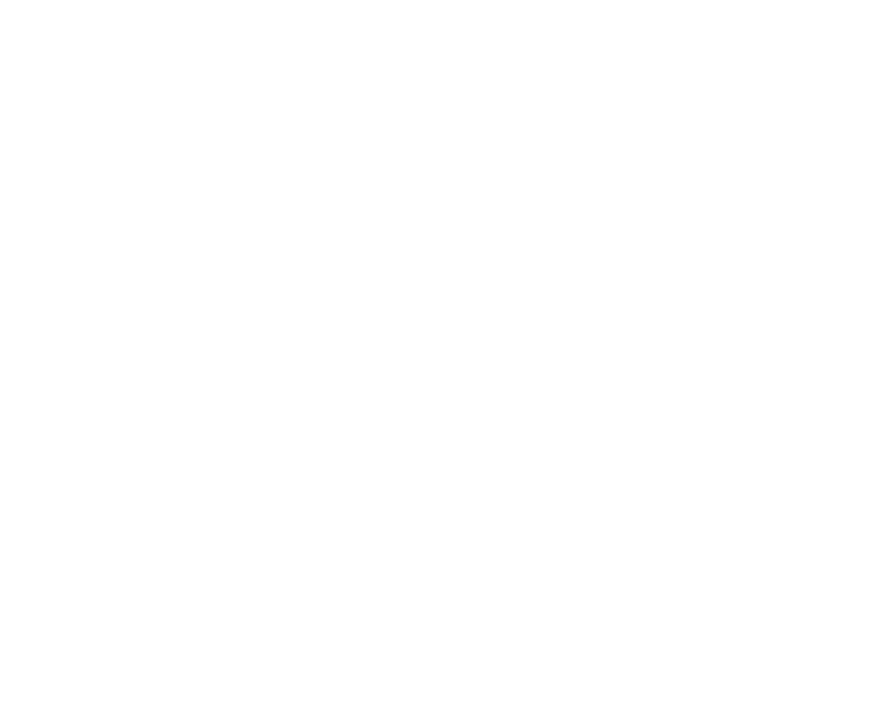
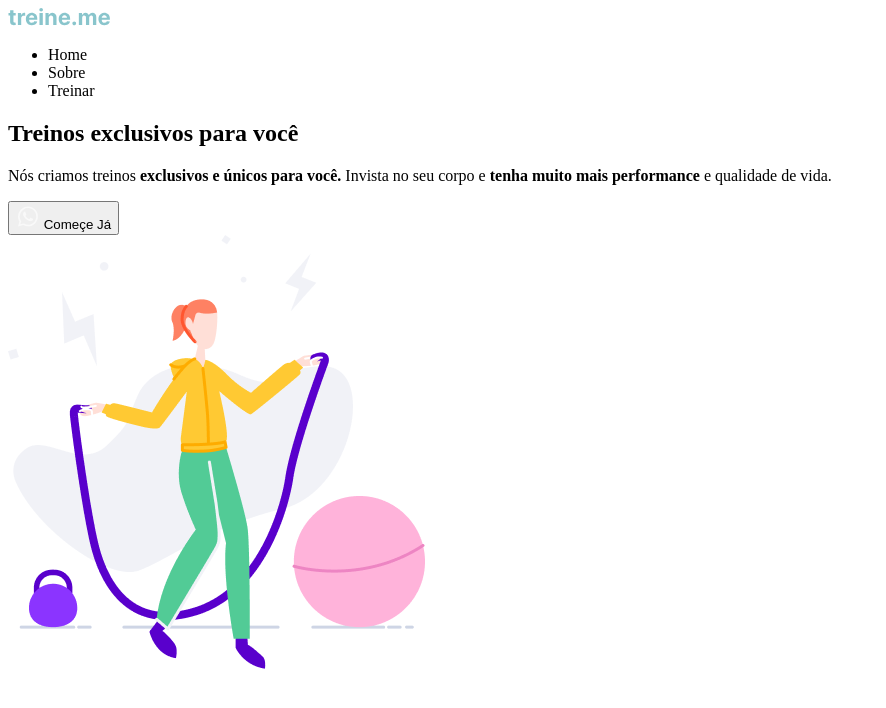
Before and after one commit to TTVTheAgregado/Projeto-02, a plain HTML site: page index.html in a window 1280 px wide. Shown: the whole page, without its empty margins (0-886 px from the left). Drawn offline with Linux system fonts and the light colour scheme.

Commit message:
Adicionado imagens ao site.

```diff
--- a/index.html
+++ b/index.html
@@ -8,8 +8,39 @@
 <body>
 
     <div class="page"></div>
-     <header></header>
-     <main></main>
+     <header>
+        <img src="/images/treine.me.svg" alt="Treine-me">
+
+        <nav>
+            <ul>
+                <li>Home</li>
+                <li>Sobre</li>
+                <li>Treinar</li>
+            </ul>
+        </nav>
+
+    </header>
+
+     <main>
+
+        <section class="text">
+          <h1>
+            Treinos exclusivos para você
+          </h1>
+
+          <p>
+             Nós criamos treinos <strong>exclusivos e únicos para você.</strong>
+             Invista no seu corpo e <strong>tenha muito mais performance</strong> e qualidade de vida.
+          </p>
+
+          <button>
+            <img src="/images/whatsapp 1.svg" alt="Icone do whatsapp">
+            Começe Já
+          </button>
+        </section>
+        <img src="/images/fitness-jump.png" alt="Desenho de uma mulher pulando corda">
+     </main>
+
      <footer></footer>
     </div>
 </body>
```
Also changed, not shown: images/balls-decoration.svg (added), images/fitness-jump.png (added), images/treine.me.svg (added), images/whatsapp 1.svg (added).
